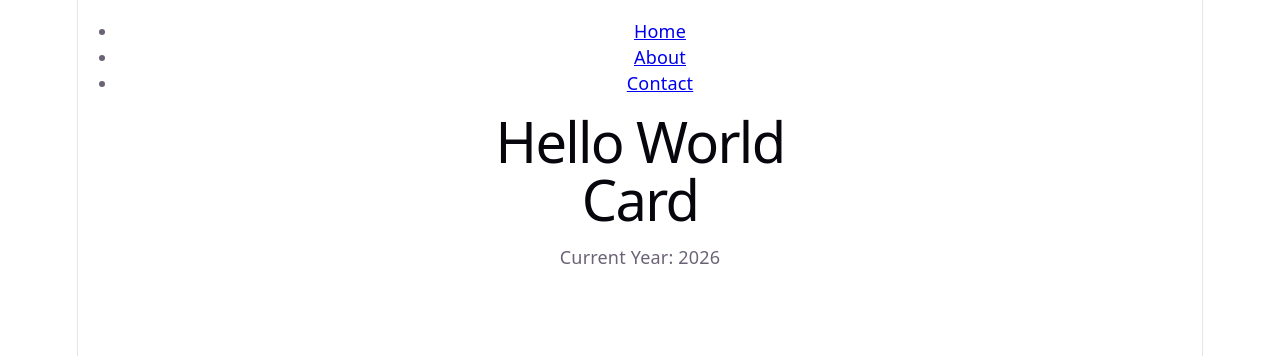
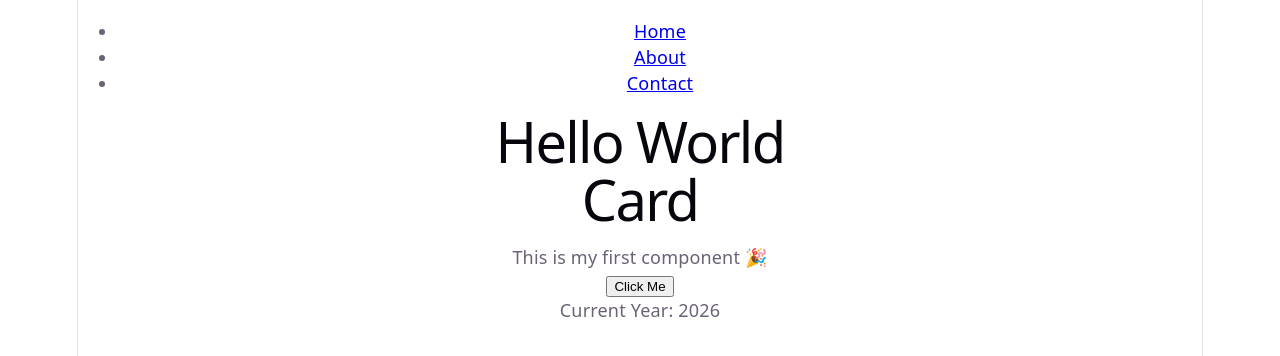
Before and after one commit to sri2202070112/react-day1-practice, a React (Vite) app: page / in a window 1280 px wide. Shown: the top 356 px of the page. Built offline with nearby package versions, Linux system fonts and the light colour scheme.

Commit message:
add: test file for workspace

```diff
--- a/src/components/Card.jsx
+++ b/src/components/Card.jsx
@@ -1,10 +1,13 @@
+import Test from "./Text";
 
 function Card() {
 
     return (
         <div>
             <h1>Card</h1>
+            <Test />
         </div>
+
     )
 }
 
--- /dev/null
+++ b/src/components/Text.jsx
@@ -0,0 +1,14 @@
+function Test() {
+    function handleClick() {
+        alert("Welcome to my first React component 🚀");
+    }
+
+    return (
+        <div>
+            <p>This is my first component 🎉</p>
+            <button onClick={handleClick}>Click Me</button>
+        </div>
+    );
+}
+
+export default Test;
```
